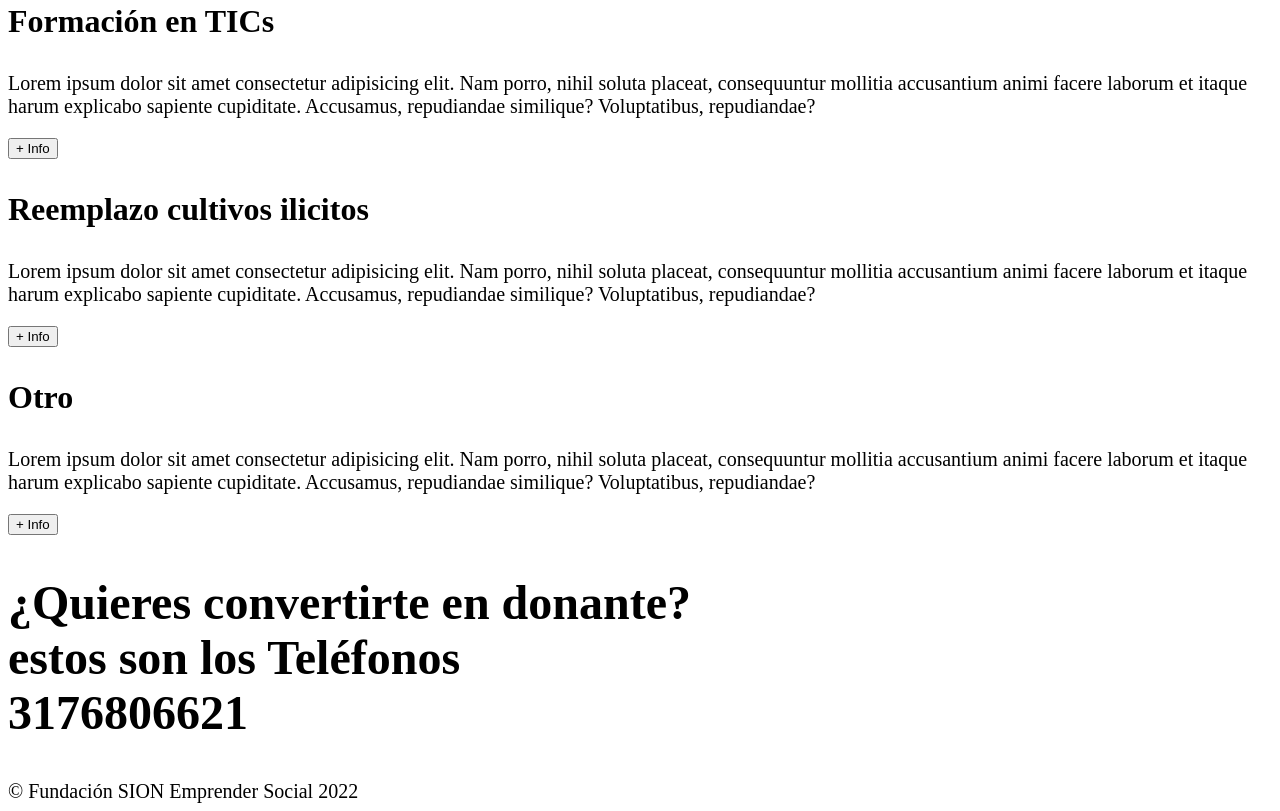
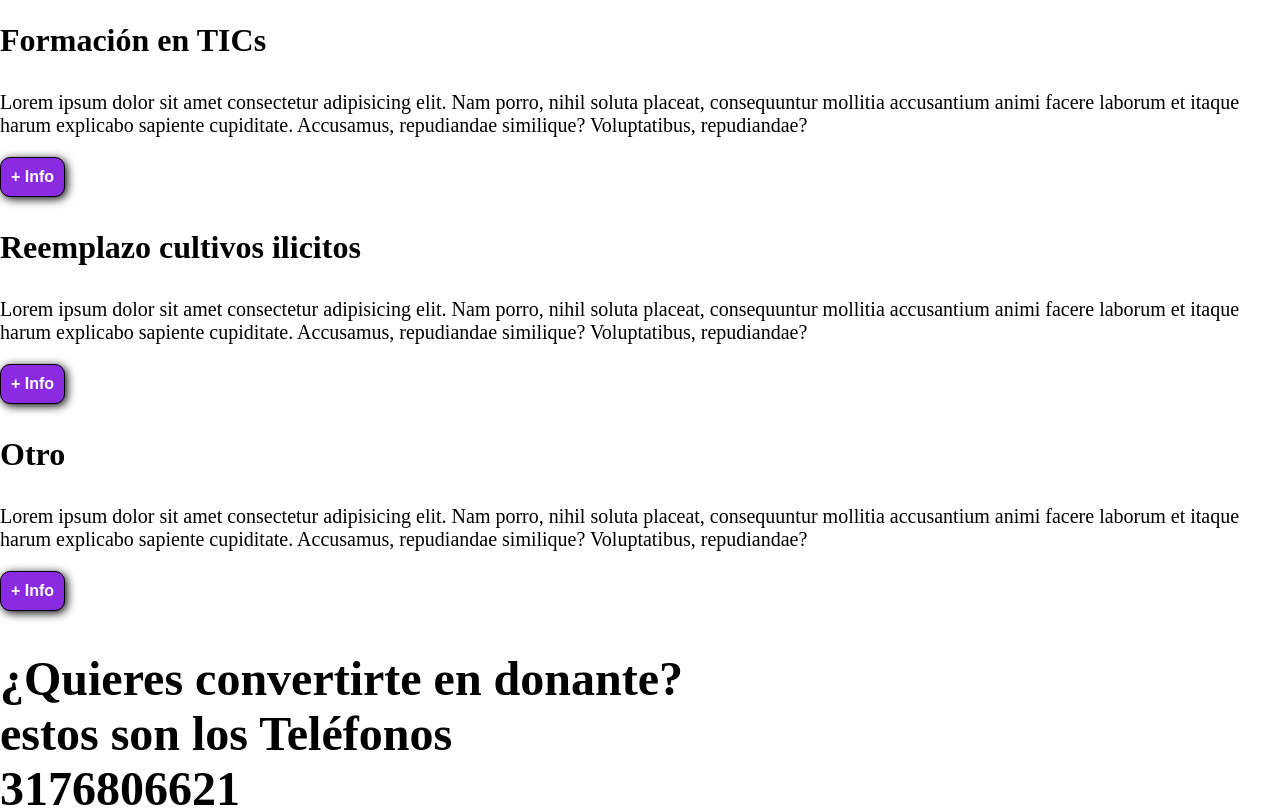
Before and after one commit to Luis0952/Emprendersocial, a plain HTML site: page index.html in a window 1280 px wide. Shown: the part 732-1543 px from the top of the page. Drawn offline with Linux system fonts and the light colour scheme.

Commit message:
Personalizando los botones en el Style

```diff
--- a/css/style.css
+++ b/css/style.css
@@ -6,3 +6,18 @@ h1{font-size: 3em;}
 h2{font-size: 2.7em;}
 h3{font-size: 2em;}
 p{font-size: 1.25em;}
+
+body{
+    margin: 0%;
+}
+
+button{
+    font-size: 1em;
+    font-weight: bold;
+    padding: 10px 10px;
+    border-radius: 10px;
+    border: 1px solid rgba(0, 0, 0, 5);
+    box-shadow: 2px 2px 10px rgba(0, 0, 0, 5) ;
+    color: white;
+    background-color: blueviolet;
+}
--- a/index.html
+++ b/index.html
@@ -48,7 +48,9 @@
                 laborum et itaque harum explicabo sapiente cupiditate. Accusamus, repudiandae
                 similique? Voluptatibus, repudiandae?
             </p>
-            <button>+ Info</button>
+            <form action="https://www.youtube.com/watch?v=39Qe3WcuUKg">
+                <button>+ Info</button>
+            </form>
         </div>
         <div class="informacion">
             <h3>Reemplazo cultivos ilicitos</h3>
@@ -59,7 +61,9 @@
                 similique? Voluptatibus, repudiandae?
 
             </p>
-            <button>+ Info</button>
+            <form action="https://www.youtube.com/watch?v=39Qe3WcuUKg">
+                <button>+ Info</button>
+            </form>
         </div>
         <div class="informacion">
             <h3>Otro</h3>
@@ -70,7 +74,10 @@
                 similique? Voluptatibus, repudiandae?
 
             </p>
-            <button>+ Info</button>
+            <form action="https://www.youtube.com/watch?v=39Qe3WcuUKg">
+
+                <button>+ Info</button>
+            </form>
         </div>
     </div>
     </section>
```
